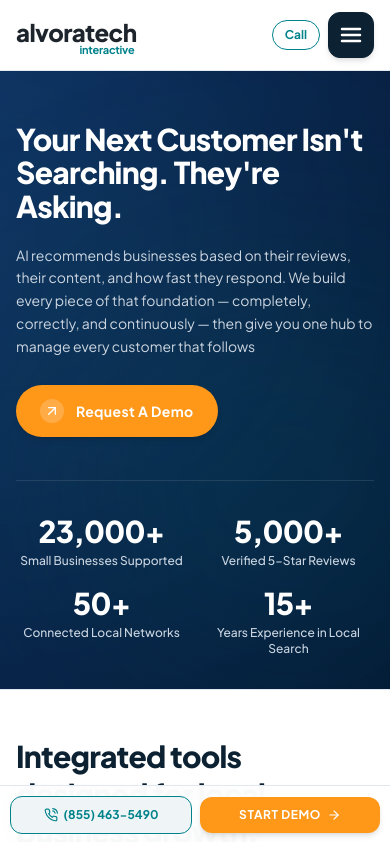
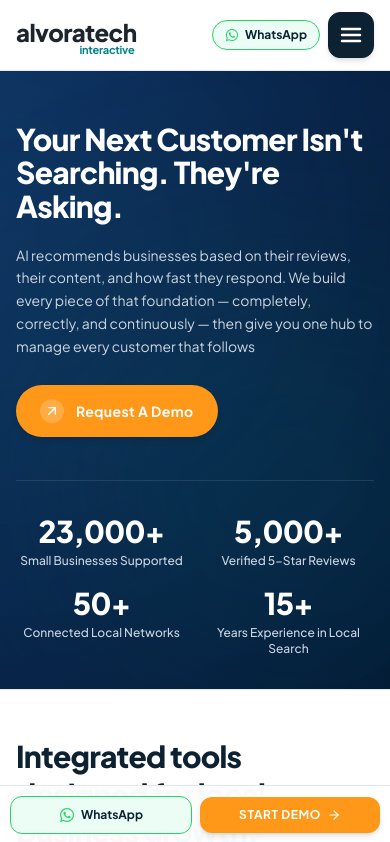
Before and after one commit to Harbixco/alvoratechhq, a React (Vite) app: page / in a window 390 px wide. Shown: the top 842 px of the page. Built offline with nearby package versions, Linux system fonts and the light colour scheme.

Commit message:
fix(contact): update contact info to WhatsApp +1(412) 769-3968 and info@alvoratechhq.com

```diff
--- a/src/components/Footer.jsx
+++ b/src/components/Footer.jsx
@@ -1,6 +1,7 @@
 import React from 'react';
 import Logo from './Logo';
-import { FiArrowUpRight, FiMail, FiMapPin, FiPhone } from 'react-icons/fi';
+import { FiArrowUpRight, FiMail, FiMapPin } from 'react-icons/fi';
+import { FaWhatsapp } from 'react-icons/fa';
 
 export default function Footer({ onOpenDemoModal, onOpenLoginModal, onOpenFaq }) {
   return (
@@ -67,7 +68,21 @@ export default function Footer({ onOpenDemoModal, onOpenLoginModal, onOpenFaq })
               </li>
               <li className="flex items-center gap-2 text-slate-300 pt-1">
                 <FiMail className="w-3.5 h-3.5 text-[#39AFB9] shrink-0" />
-                <span>contact@alvoratechhq.com</span>
+                <a href="mailto:info@alvoratechhq.com" className="hover:text-white hover:underline transition-colors">
+                  info@alvoratechhq.com
+                </a>
+              </li>
+              <li className="flex items-center gap-2 text-slate-300">
+                <FaWhatsapp className="w-3.5 h-3.5 text-[#25D366] shrink-0" />
+                <a
+                  href="https://wa.me/14127693968"
+                  target="_blank"
+                  rel="noopener noreferrer"
+                  className="hover:text-white hover:underline transition-colors"
+                  title="Direct WhatsApp Message"
+                >
+                  +1 (412) 769-3968 <span className="text-[10px] text-emerald-400 font-mono">(WhatsApp)</span>
+                </a>
               </li>
               <li className="flex items-center gap-2 text-slate-300">
                 <FiMapPin className="w-3.5 h-3.5 text-[#39AFB9] shrink-0" />
--- a/src/components/LoginModal.jsx
+++ b/src/components/LoginModal.jsx
@@ -87,8 +87,20 @@ export default function LoginModal({ isOpen, onClose }) {
               <FiArrowRight className="w-3.5 h-3.5" />
             </button>
 
-            <div className="text-center text-[11px] text-slate-400 pt-2">
-              Need assistance? Contact your dedicated marketing specialist.
+            <div className="text-center text-[11px] text-slate-400 pt-2 leading-relaxed">
+              Need assistance? Email{' '}
+              <a href="mailto:info@alvoratechhq.com" className="text-[#00828B] hover:underline font-medium">
+                info@alvoratechhq.com
+              </a>{' '}
+              or chat on{' '}
+              <a
+                href="https://wa.me/14127693968"
+                target="_blank"
+                rel="noopener noreferrer"
+                className="text-[#25D366] hover:underline font-semibold"
+              >
+                WhatsApp (+1 412 769-3968)
+              </a>
             </div>
           </form>
         )}
--- a/src/components/StickyMobileBar.jsx
+++ b/src/components/StickyMobileBar.jsx
@@ -1,15 +1,18 @@
 import React from 'react';
-import { FiArrowRight, FiPhoneCall } from 'react-icons/fi';
+import { FiArrowRight } from 'react-icons/fi';
+import { FaWhatsapp } from 'react-icons/fa';
 
 export default function StickyMobileBar({ onOpenDemoModal }) {
   return (
     <div className="fixed bottom-0 left-0 right-0 z-40 sm:hidden p-2.5 bg-white/95 backdrop-blur-xl border-t border-slate-200 shadow-lg flex items-center gap-2">
       <a
-        href="tel:+18554635490"
-        className="flex-1 py-2.5 px-3 rounded-xl bg-[#EFF5F6] border border-[#00828B] text-[#00828B] font-bold text-xs flex items-center justify-center gap-1.5"
+        href="https://wa.me/14127693968"
+        target="_blank"
+        rel="noopener noreferrer"
+        className="flex-1 py-2.5 px-3 rounded-xl bg-emerald-50 border border-[#25D366] text-[#0C2233] font-bold text-xs flex items-center justify-center gap-1.5 active:scale-95 transition-transform"
       >
-        <FiPhoneCall className="w-3.5 h-3.5 text-[#00828B]" />
-        <span>(855) 463-5490</span>
+        <FaWhatsapp className="w-4 h-4 text-[#25D366]" />
+        <span>WhatsApp</span>
       </a>
 
       <button
--- a/src/components/header/Header.jsx
+++ b/src/components/header/Header.jsx
@@ -47,12 +47,12 @@ export default function Header({ onOpenDemoModal, onOpenLoginModal, onOpenFaq })
 
         {/* 3. Right Action - Outlined Pill Call Link Component matching Image 1 */}
         <div className="hidden sm:flex items-center gap-3">
-          <PhoneLink phoneNumber="(855) 463-5490" />
+          <PhoneLink phoneNumber="+1 (412) 769-3968" />
         </div>
 
         {/* 4. Mobile Call Link & Menu Toggle */}
         <div className="flex items-center gap-2 lg:hidden">
-          <MobileCallLink phoneNumber="(855) 463-5490" />
+          <MobileCallLink phoneNumber="+1 (412) 769-3968" />
           <MobileNavToggle
             isOpen={mobileMenuOpen}
             onToggle={() => setMobileMenuOpen(!mobileMenuOpen)}
--- a/src/components/header/MobileCallLink.jsx
+++ b/src/components/header/MobileCallLink.jsx
@@ -1,19 +1,24 @@
 import React from 'react';
+import { FaWhatsapp } from 'react-icons/fa';
 
 /**
  * MobileCallLink Component
- * Dedicated call link component for mobile screens.
+ * Dedicated WhatsApp quick link for mobile screens
  */
-export default function MobileCallLink({ phoneNumber = "(855) 463-5490", className = "" }) {
+export default function MobileCallLink({ phoneNumber = "+1 (412) 769-3968", className = "" }) {
   const cleanNumber = phoneNumber.replace(/[^0-9]/g, '');
 
   return (
     <a
-      href={`tel:+1${cleanNumber}`}
-      className={`px-3 py-1.5 rounded-full border border-[#00828B] text-[#00828B] text-xs font-bold sm:hidden hover:bg-[#00828B] hover:text-white transition-colors ${className}`}
-      title="Call Us Directly"
+      href={`https://wa.me/${cleanNumber}`}
+      target="_blank"
+      rel="noopener noreferrer"
+      className={`inline-flex items-center gap-1.5 px-3 py-1.5 rounded-full border border-[#25D366] bg-emerald-50 text-[#0C2233] text-xs font-bold sm:hidden hover:bg-[#25D366] hover:text-white transition-colors ${className}`}
+      title="Message us on WhatsApp"
+      aria-label="Message us on WhatsApp"
     >
-      Call
+      <FaWhatsapp className="w-3.5 h-3.5 text-[#25D366]" />
+      <span>WhatsApp</span>
     </a>
   );
 }
--- a/src/components/header/MobileNavDrawer.jsx
+++ b/src/components/header/MobileNavDrawer.jsx
@@ -1,5 +1,6 @@
 import React, { useState } from 'react';
-import { FiChevronDown, FiPhoneCall, FiUser, FiArrowRight } from 'react-icons/fi';
+import { FiChevronDown, FiMail, FiUser, FiArrowRight } from 'react-icons/fi';
+import { FaWhatsapp } from 'react-icons/fa';
 
 /**
  * MobileNavDrawer Component
@@ -173,13 +174,24 @@ export default function MobileNavDrawer({ isOpen, onClose, onOpenDemoModal, onOp
         )}
       </div>
 
-      {/* Direct Phone Call Button */}
+      {/* Direct WhatsApp Contact Button */}
       <a
-        href="tel:+18554635490"
-        className="my-1 py-3 px-4 rounded-xl bg-[#EFF5F6] border-2 border-[#00828B] text-xs font-mono font-bold text-[#00828B] hover:bg-[#00828B] hover:text-white transition-colors flex items-center justify-center gap-2"
+        href="https://wa.me/14127693968"
+        target="_blank"
+        rel="noopener noreferrer"
+        className="my-1 py-3 px-4 rounded-xl bg-emerald-50 border-2 border-[#25D366] text-xs font-bold text-[#0C2233] hover:bg-[#25D366] hover:text-white transition-colors flex items-center justify-center gap-2 shadow-xs"
       >
-        <FiPhoneCall className="w-4 h-4 text-[#00828B]" />
-        <span>Call (855) 463-5490</span>
+        <FaWhatsapp className="w-4 h-4 text-[#25D366]" />
+        <span>WhatsApp: +1 (412) 769-3968</span>
+      </a>
+
+      {/* Direct Email Contact Link */}
+      <a
+        href="mailto:info@alvoratechhq.com"
+        className="my-1 py-2.5 px-4 rounded-xl bg-slate-50 border border-slate-200 text-xs font-semibold text-slate-700 hover:text-[#00828B] hover:border-[#00828B] transition-colors flex items-center justify-center gap-2"
+      >
+        <FiMail className="w-3.5 h-3.5 text-[#00828B]" />
+        <span>info@alvoratechhq.com</span>
       </a>
 
       {/* Bottom Action Buttons */}
--- a/src/components/header/PhoneLink.jsx
+++ b/src/components/header/PhoneLink.jsx
@@ -1,18 +1,23 @@
 import React from 'react';
+import { FaWhatsapp } from 'react-icons/fa';
 
 /**
  * PhoneLink Component
- * Outlined pill call button link in header matching Image 1.
+ * WhatsApp contact pill link in header
  */
-export default function PhoneLink({ phoneNumber = "(855) 463-5490", className = "" }) {
+export default function PhoneLink({ phoneNumber = "+1 (412) 769-3968", className = "" }) {
   const cleanNumber = phoneNumber.replace(/[^0-9]/g, '');
 
   return (
     <a
-      href={`tel:+1${cleanNumber}`}
-      className={`inline-flex items-center justify-center px-6 py-2 rounded-full border border-[#00828B] hover:bg-[#00828B] text-[#00828B] hover:text-white font-bold text-sm tracking-wide transition-all duration-200 bg-white shadow-xs ${className}`}
-      title="Call Us Directly"
+      href={`https://wa.me/${cleanNumber}`}
+      target="_blank"
+      rel="noopener noreferrer"
+      className={`inline-flex items-center justify-center gap-2 px-5 py-2 rounded-full border border-[#25D366] hover:bg-[#25D366] text-[#0C2233] hover:text-white font-bold text-xs sm:text-sm tracking-wide transition-all duration-200 bg-emerald-50/40 shadow-xs group ${className}`}
+      title="Message us on WhatsApp: +1 (412) 769-3968"
+      aria-label="Message us on WhatsApp: +1 (412) 769-3968"
     >
+      <FaWhatsapp className="w-4 h-4 text-[#25D366] group-hover:text-white transition-colors" />
       <span>{phoneNumber}</span>
     </a>
   );
```
